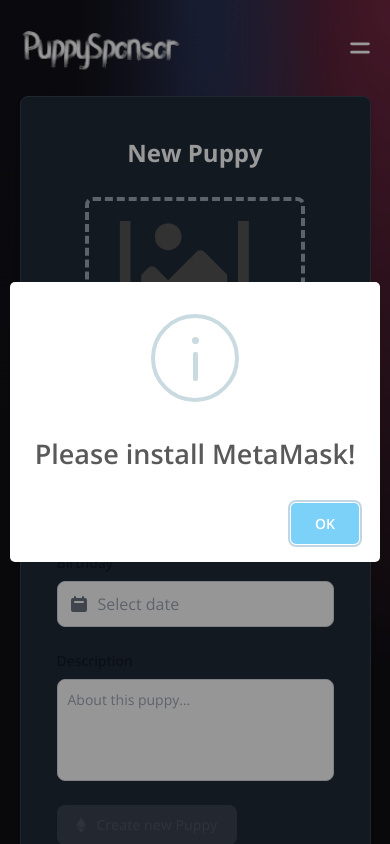
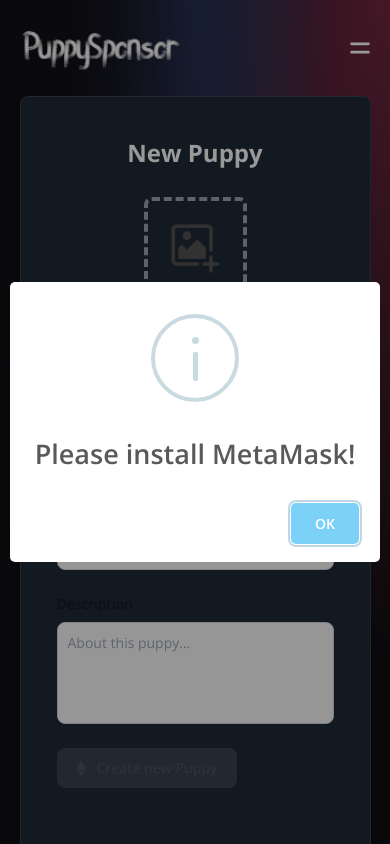
Before and after one commit to lohsuan/puppy_sponsor, a React (Vite) app: page /add-puppy in a window 390 px wide. Shown: the top 844 px of the page. Built offline with nearby package versions, Linux system fonts and the light colour scheme; no server answers.

Commit message:
fix: fix image box size not correct on some screen sizes

```diff
--- a/src/components/AddPuppy.jsx
+++ b/src/components/AddPuppy.jsx
@@ -117,9 +117,9 @@
       <div className="m-auto p-5 max-w-[90vw] xl:max-w-[70vw] md:w-auto rounded-lg border shadow-md border-gray-700 bg-gray-800">
         <p className="text-center text-white font-extrabold text-2xl my-5 md:my-2">New Puppy</p>
         <div className="flex flex-col items-center md:flex-row">
-          <div className="flex flex-col md:w-1/3 my-2">
+          <div className="flex flex-col h-auto w-1/3 my-2">
             <img
-              className="md:w-full cursor-pointer p-5 border-dashed border-4 border-gray-400 hover:border-amber-300 max-h-40 md:max-h-max md:h-auto object-cover w-auto rounded-t-lg  md:rounded-none md:rounded-l-lg"
+              className="md:w-full cursor-pointer p-5 border-dashed border-4 border-gray-400 hover:border-amber-300 object-cover w-auto rounded-t-lg  md:rounded-none md:rounded-l-lg"
               src={
                 (isImageUrlStr(newPuppyImgUrl) && newPuppyImgUrl) ||
                 defaultNewPuppyImgPlaceHolderUrl
```
